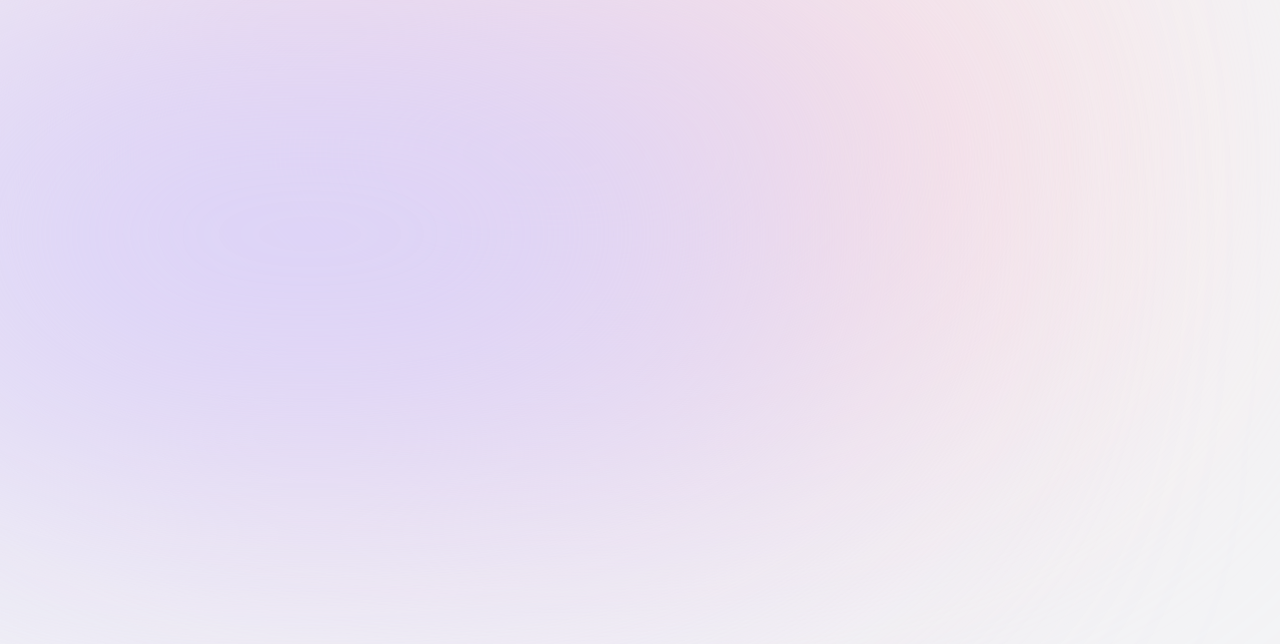
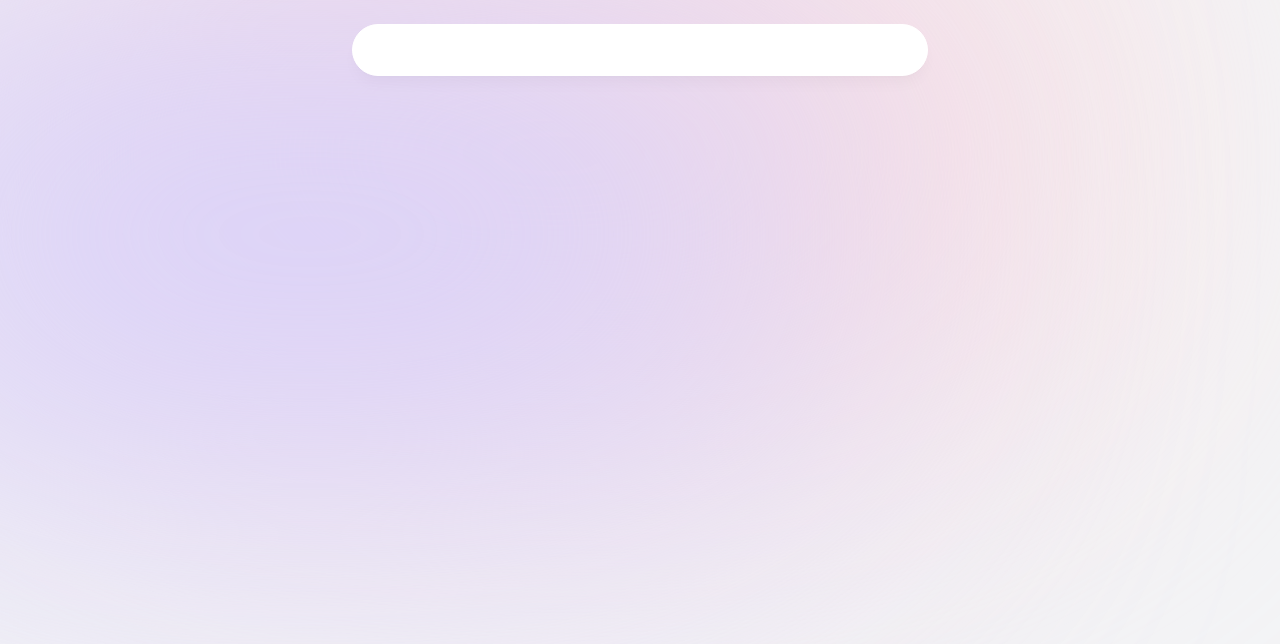
Before and after one commit to Akshay2996/portfolio, a Next.js app: page / in a window 1280 px wide. Shown: the top 644 px of the page. Built offline with nearby package versions, Linux system fonts and the light colour scheme.

Commit message:
Added framer-motion library, started creating header component

```diff
--- a/app/layout.tsx
+++ b/app/layout.tsx
@@ -1,6 +1,7 @@
 import type { Metadata } from "next";
 import { Geist, Geist_Mono } from "next/font/google";
 import "./globals.css";
+import Header from "@/components/header";
 
 const geistSans = Geist({
   variable: "--font-geist-sans",
@@ -30,6 +31,7 @@
       >
         <div className="bg-[#fed9db] absolute -z-10 top-[-6rem] right-[11rem] h-[31.25rem] w-[31.25rem] rounded-full blur-[10rem] sm:w-[68.75rem]"></div>
         <div className="bg-[#d7d1fb] absolute -z-10 top-[-1rem] left-[-35rem] h-[31.25rem] w-[50rem] rounded-full blur-[10rem] sm:w-[68.75rem] md:left-[-33rem] lg:left-[-28rem] xl:left-[-15rem] 2xl:left-[-5rem]"></div>
+        <Header />
         {children}
       </body>
     </html>
--- a/components/header.tsx
+++ b/components/header.tsx
@@ -1,10 +1,16 @@
+"use client";
 import React from "react";
+import { motion } from "framer-motion";
 
 export default function Header() {
   return (
     <header className="z-[999] relative">
-      <div className="fixed top-0 left-1/2 "></div>
-      <nav></nav>
+      <motion.div
+        className="fixed top-0 left-1/2 h-[4.5rem] w-full rounded-none border border-white border-opacity-40 bg-white bg-opacity-80 shadow-lg shadow-black/[0.03] backdrop-blur-[0.5rem] sm:top-6 sm:h-[3.25rem] sm:w-[36rem] sm:rounded-full"
+        initial={{ y: -100, x: "-50%", opacity: 0 }}
+        animate={{ y: 0, x: "-50%", opacity: 1 }}
+        transition={{ duration: 0.3 }}
+      ></motion.div>
     </header>
   );
 }
--- a/package.json
+++ b/package.json
@@ -9,6 +9,7 @@
     "lint": "next lint"
   },
   "dependencies": {
+    "framer-motion": "^12.23.6",
     "next": "15.3.5",
     "react": "^19.0.0",
     "react-dom": "^19.0.0",
--- a/tsconfig.json
+++ b/tsconfig.json
@@ -19,7 +19,7 @@
       }
     ],
     "paths": {
-      "@/*": ["./app/*"]
+      "@/*": ["./*"]
     }
   },
   "include": ["next-env.d.ts", "**/*.ts", "**/*.tsx", ".next/types/**/*.ts"],
```
Also changed, not shown: 1 other file (tests, documents, lock files or other folders).
